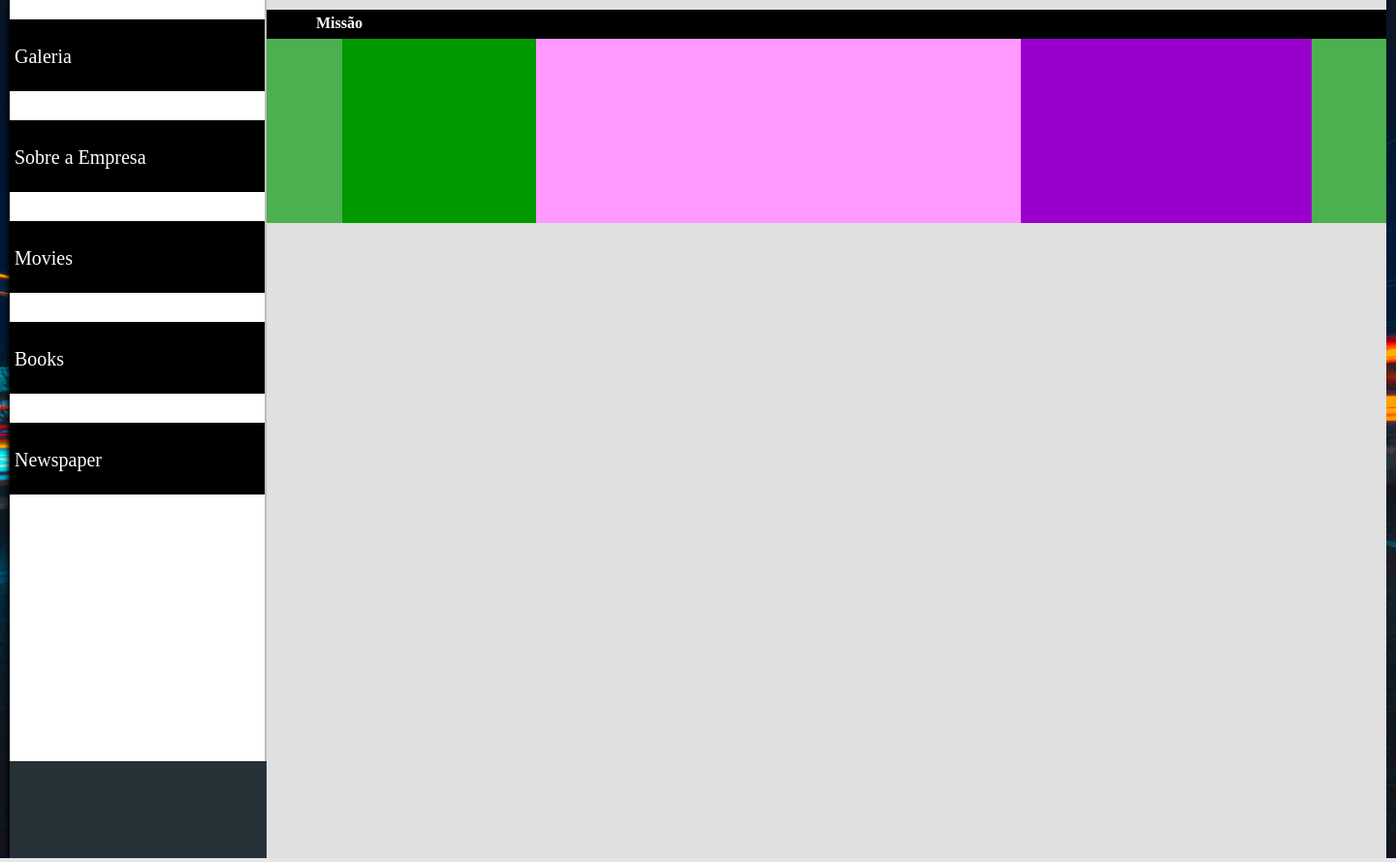
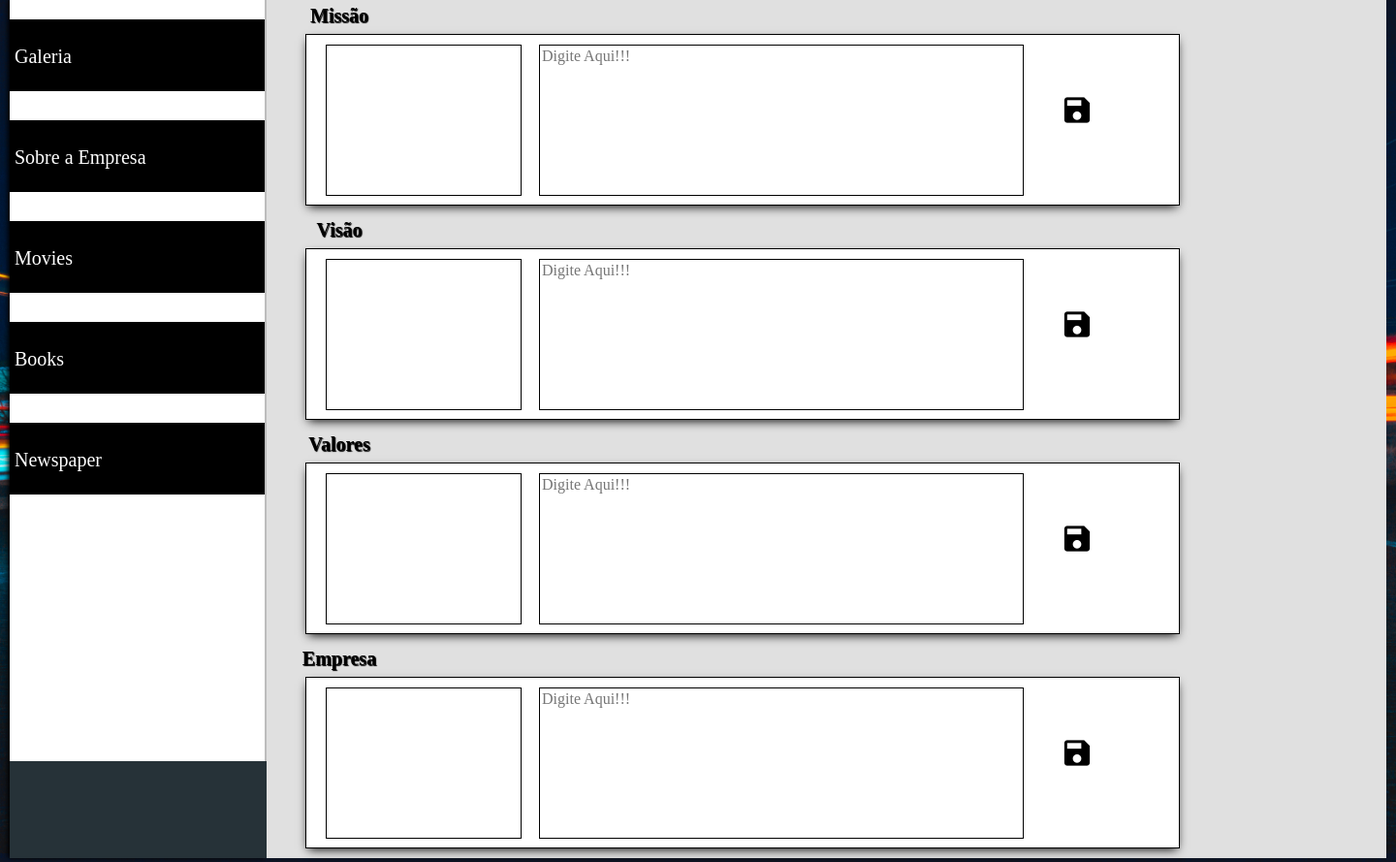
Before and after one commit to kah-eek/Portal-Auto-Center, a PHP site: page /view/cms/cms_sobre_empresa.php in a window 1440 px wide. Shown: the part 80-969 px from the top of the page at 97% size. Run offline with PHP 8.4, Linux system fonts and the light colour scheme; some web fonts are replaced.

Commit message:
cms cadastro sobre empresa completa

```diff
--- a/view/cms/cms_sobre_empresa.php
+++ b/view/cms/cms_sobre_empresa.php
@@ -8,27 +8,148 @@
     require_once('../component/cms_menu_lateral.php');
   ?>
   <div class="container_conteudo float_left bg_cinza">
-    <div class="container_missao bg_verde">
+
+    <!-- PARTE MISSAO -->
+
+    <!-- *************************************************************** -->
+
+    <div class="container_geral bg_cinza">
       <!-- TITULO -->
-      <div class="container_titulo bg_preto margem_t_10">
-        <div class="item_titulo align_center txt_branco titulo preenche_5">
+      <div class="container_titulo margem_t_5">
+        <div class="item_titulo align_center txt_sombra_1x1x1_preto negrito fs_20 titulo">
           Missão
         </div>
       </div>
 
       <!-- INFORMAÇÕES -->
-      <div class="container_infs centro_lr">
+      <div class="container_infs bg_branco borda_preta_1 sombra_preta_b_15">
         <!-- IMAGEM -->
         <div class="segura_imagem float_left">
-          <div class="item_img">
+          <div class="item_img margem_t_10 borda_preta_1 margem_t_5">
 
           </div>
         </div>
         <!-- TEXTAREA -->
         <div class="container_segura_textarea float_left">
-
+          <div class="segura_textarea">
+            <textarea placeholder="Digite Aqui!!!" name="name" rows="9" style="resize: none" cols="61"></textarea>
+          </div>
+        </div>
+        <!-- BOTÃO -->
+        <div class="container_salvar margem_t_40 float_left">
+          <div class="segura_salvar_foto margem_t_20 centro_lr">
+            <i class="material-icons" style="font-size:35px;">save</i>
+          </div>
         </div>
       </div>
     </div>
+
+    <!-- PARTE VISAO -->
+
+    <!-- *************************************************************** -->
+
+    <div class="container_geral bg_cinza">
+      <!-- TITULO -->
+      <div class="container_titulo margem_t_5">
+        <div class="item_titulo align_center txt_sombra_1x1x1_preto negrito fs_20 titulo">
+          Visão
+        </div>
+      </div>
+
+      <!-- INFORMAÇÕES -->
+      <div class="container_infs bg_branco borda_preta_1 sombra_preta_b_15">
+        <!-- IMAGEM -->
+        <div class="segura_imagem float_left">
+          <div class="item_img margem_t_10 borda_preta_1 margem_t_5">
+
+          </div>
+        </div>
+        <!-- TEXTAREA -->
+        <div class="container_segura_textarea float_left">
+          <div class="segura_textarea">
+            <textarea placeholder="Digite Aqui!!!" name="name" rows="9" style="resize: none" cols="61"></textarea>
+          </div>
+        </div>
+        <!-- BOTÃO -->
+        <div class="container_salvar margem_t_40 float_left">
+          <div class="segura_salvar_foto margem_t_20 centro_lr">
+            <i class="material-icons" style="font-size:35px;">save</i>
+          </div>
+        </div>
+      </div>
+    </div>
+
+    <!-- PARTE VALORES -->
+
+    <!-- *************************************************************** -->
+
+    <div class="container_geral bg_cinza">
+      <!-- TITULO -->
+      <div class="container_titulo margem_t_5">
+        <div class="item_titulo align_center txt_sombra_1x1x1_preto negrito fs_20 titulo">
+          Valores
+        </div>
+      </div>
+
+      <!-- INFORMAÇÕES -->
+      <div class="container_infs bg_branco borda_preta_1 sombra_preta_b_15">
+        <!-- IMAGEM -->
+        <div class="segura_imagem float_left">
+          <div class="item_img margem_t_10 borda_preta_1 margem_t_5">
+
+          </div>
+        </div>
+        <!-- TEXTAREA -->
+        <div class="container_segura_textarea float_left">
+          <div class="segura_textarea">
+            <textarea placeholder="Digite Aqui!!!" name="name" rows="9" style="resize: none" cols="61"></textarea>
+          </div>
+        </div>
+        <!-- BOTÃO -->
+        <div class="container_salvar margem_t_40 float_left">
+          <div class="segura_salvar_foto margem_t_20 centro_lr">
+            <i class="material-icons" style="font-size:35px;">save</i>
+          </div>
+        </div>
+      </div>
+    </div>
+
+    <!-- PARTE EMPRESA -->
+
+    <!-- *************************************************************** -->
+
+    <div class="container_geral bg_cinza">
+      <!-- TITULO -->
+      <div class="container_titulo margem_t_5">
+        <div class="item_titulo align_center  txt_sombra_1x1x1_preto negrito fs_20 titulo">
+          Empresa
+        </div>
+      </div>
+
+      <!-- INFORMAÇÕES -->
+      <div class="container_infs bg_branco borda_preta_1 sombra_preta_b_15">
+        <!-- IMAGEM -->
+        <div class="segura_imagem float_left">
+          <div class="item_img margem_t_10 borda_preta_1 margem_t_5">
+
+          </div>
+        </div>
+        <!-- TEXTAREA -->
+        <div class="container_segura_textarea float_left">
+          <div class="segura_textarea">
+            <textarea placeholder="Digite Aqui!!!" name="name" rows="9" style="resize: none" cols="61"></textarea>
+          </div>
+        </div>
+        <!-- BOTÃO -->
+        <div class="container_salvar margem_t_40 float_left">
+          <div class="segura_salvar_foto margem_t_20 centro_lr">
+            <i class="material-icons" style="font-size:35px;">save</i>
+          </div>
+        </div>
+      </div>
+    </div>
+
+    <!-- FINALIZA -->
+
   </div>
 </div>
--- a/view/css/cms/cms_sobre_empresa.css
+++ b/view/css/cms/cms_sobre_empresa.css
@@ -4,9 +4,9 @@
 
 }
 
-.container_missao{
+.container_geral{
   width: 1155px;
-  height: 220px;
+  height: 216px;
 
 }
 
@@ -21,10 +21,18 @@
   height: 30px;
 }
 
+
 .container_infs{
-  width: 1000px;
-  height: 190px;
-  background-color: #9900cc;
+  width: 900px;
+  height: 175px;
+  margin-left: 40px;
+  /*background-color: #9900cc;*/
+
+}
+
+.container_infs:hover{
+  transition: 1s;
+  box-shadow: 0px 0px 50px #000;
 
 }
 
@@ -37,14 +45,45 @@
 
 .item_img{
   width: 200px;
-  height: 190px;
-  background-color: #009900;
+  height: 154px;
+  margin-left: 20px;
+  /*background-color: #009900;*/
 
 }
 
 .container_segura_textarea{
   width: 500px;
-  height: 190px;
-  background-color: #ff99ff;
+  height: 180px;
+  margin-left: 40px;
+  /*background-color: #ff99ff;*/
 
 }
+
+.segura_textarea{
+  width: 500px;
+  height: 190px;
+  /*background-color: #0033cc*/
+
+}
+
+textarea{
+  width: 494px;
+  height: 150px;
+  border: solid 1px;
+  margin-top: 10px;
+
+}
+
+.container_salvar{
+  width: 100px;
+  height: 100px;
+  /*background-color: red;*/
+
+}
+
+.segura_salvar_foto{
+  width: 25px;
+  height: 25px;
+  /*background-color: #fff;*/
+
+}
--- a/view/css/padroes.css
+++ b/view/css/padroes.css
@@ -259,9 +259,12 @@ a{
 /* ***************** Margens ******************* */
 .margem_10{margin: 10px 0px;}
 
+.margem_t_5{margin-top: 5px;}
 .margem_t_10{margin-top: 10px;}
 .margem_t_20{margin-top: 20px;}
+.margem_t_25{margin-top: 25px;}
 .margem_t_30{margin-top: 30px;}
+.margem_t_40{margin-top: 40px;}
 .margem_t_50{margin-top: 50px;}
 .margem_t_80{margin-top: 80px;}
 .margem_t_100{margin-top: 100px;}
```
